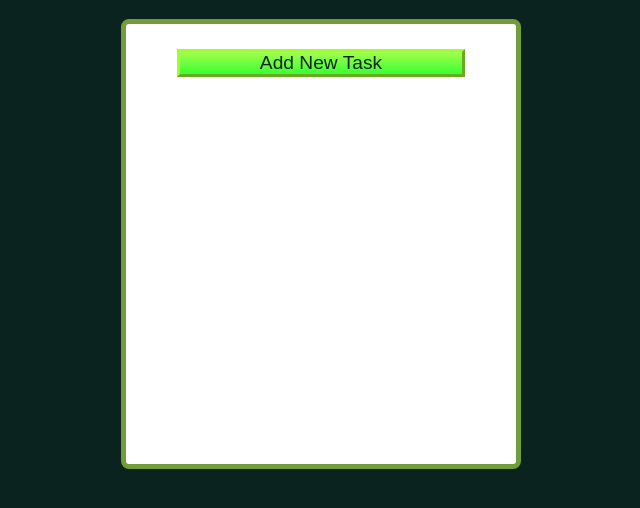
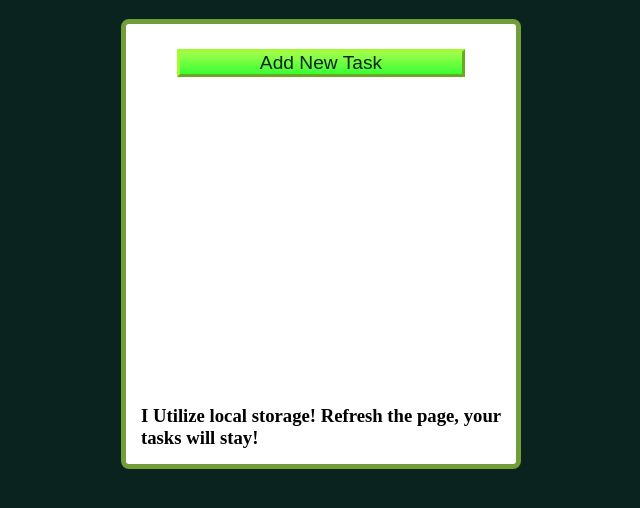
Before and after one commit to Oia20/CRUD_TO_DO, a plain HTML site: page index.html in a window 1280 px wide. Shown: the part 78-586 px from the top of the page, without its empty margins (319-959 px from the left). Drawn offline with Linux system fonts and the light colour scheme.

Commit message:
Added an H3

```diff
--- a/index.html
+++ b/index.html
@@ -50,6 +50,7 @@
         </form>
       </dialog>
       <div id="tasks-container"></div>
+      <h3>I Utilize local storage! Refresh the page, your tasks will stay!</h3>
     </div>
   </main>
   <script src="script.js"></script>
```
